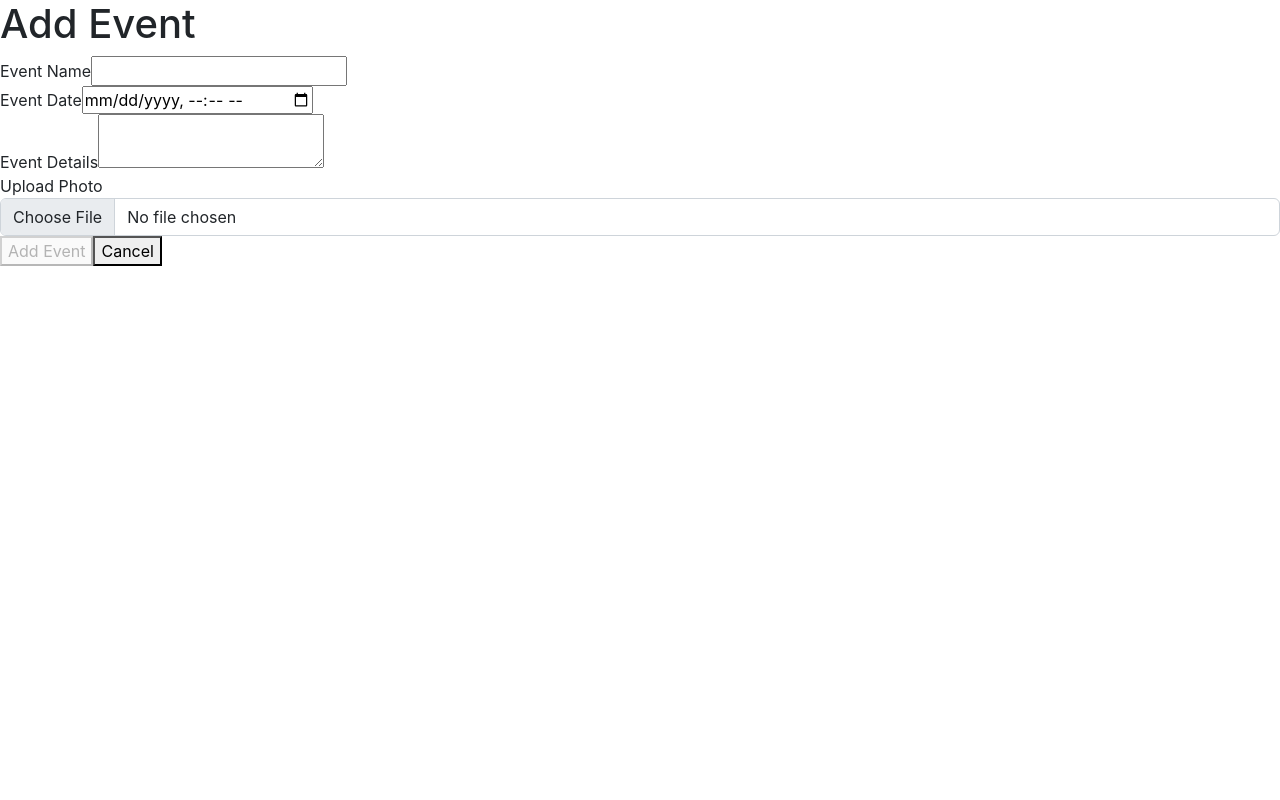
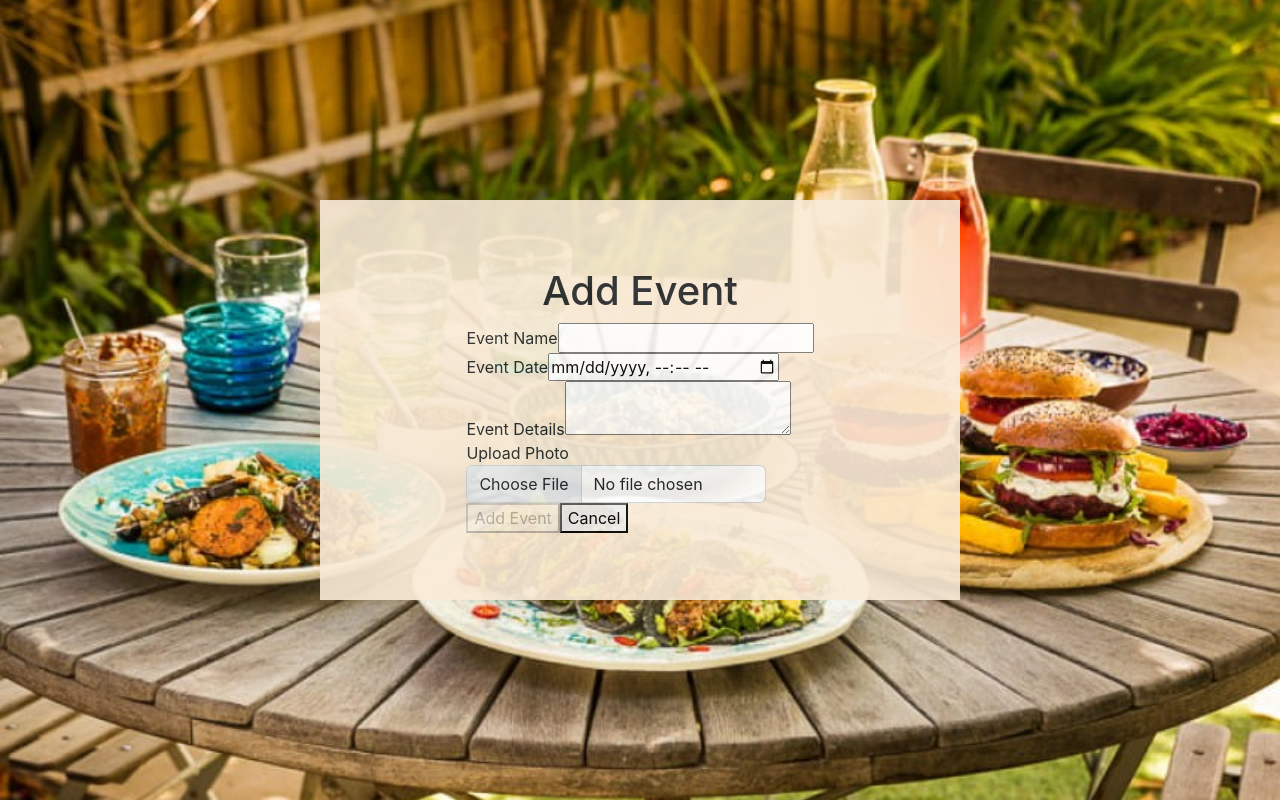
Before and after one commit to piercepetit7/socialfx-front-end, a React (Create React App) app: page /add in a window 1280 px wide. Built offline with nearby package versions, Linux system fonts and the light colour scheme; no server answers.

Commit message:
add css to addEvent pg

```diff
--- a/src/pages/AddEvent/AddEvent.jsx
+++ b/src/pages/AddEvent/AddEvent.jsx
@@ -1,6 +1,6 @@
 import { useState } from 'react';
 import { Link, useNavigate } from 'react-router-dom'
-//import styles from './AddEvent.module.css'
+import styles from './AddEvent.module.css'
 
 const AddEvent = (props) => {
   const navigate = useNavigate()
@@ -38,6 +38,9 @@ const AddEvent = (props) => {
 
   return (
     <>
+      <body className={styles.mainBody}>
+        <div className={styles.eventForm}>
+
           <h1>Add Event</h1>
           <form onSubmit={handleSubmit} autoComplete="off">
             <div>
@@ -77,7 +80,7 @@ const AddEvent = (props) => {
               </label>
               <input
                 type="file"
-            id="photo-upload"
+                id={styles.photoUpload}
                 className="form-control"
                 name="photo"
                 onChange={handleChangePhoto}
@@ -90,6 +93,8 @@ const AddEvent = (props) => {
               <button>Cancel</button>
             </Link>
           </form>
+        </div>
+      </body>
     </>
   )
 }
--- a/src/pages/AddEvent/AddEvent.module.css
+++ b/src/pages/AddEvent/AddEvent.module.css
@@ -0,0 +1,26 @@
+#photoUpload {
+  max-width: 300px;
+}
+
+.mainBody {
+  background-image: url('../../../public/project-BBQ-image.jpeg');
+  background-repeat: no-repeat;
+  background-size: cover;
+  background-position: center;
+  height: 100vh;
+  width: 100vw;
+  display: flex;
+  justify-content: center;
+  align-items: center;
+}
+
+.eventForm {
+  background-color: antiquewhite;
+  opacity: 0.9;
+  display: flex;
+  flex-direction: column;
+  justify-content: center;
+  align-items: center;
+  width: 50vw;
+  height: 50vh;
+}
```
Also changed, not shown: public/project-BBQ-image.jpeg (added), 1 other file (tests, documents, lock files or other folders). Lines whose indentation alone changed are shown as unchanged.
